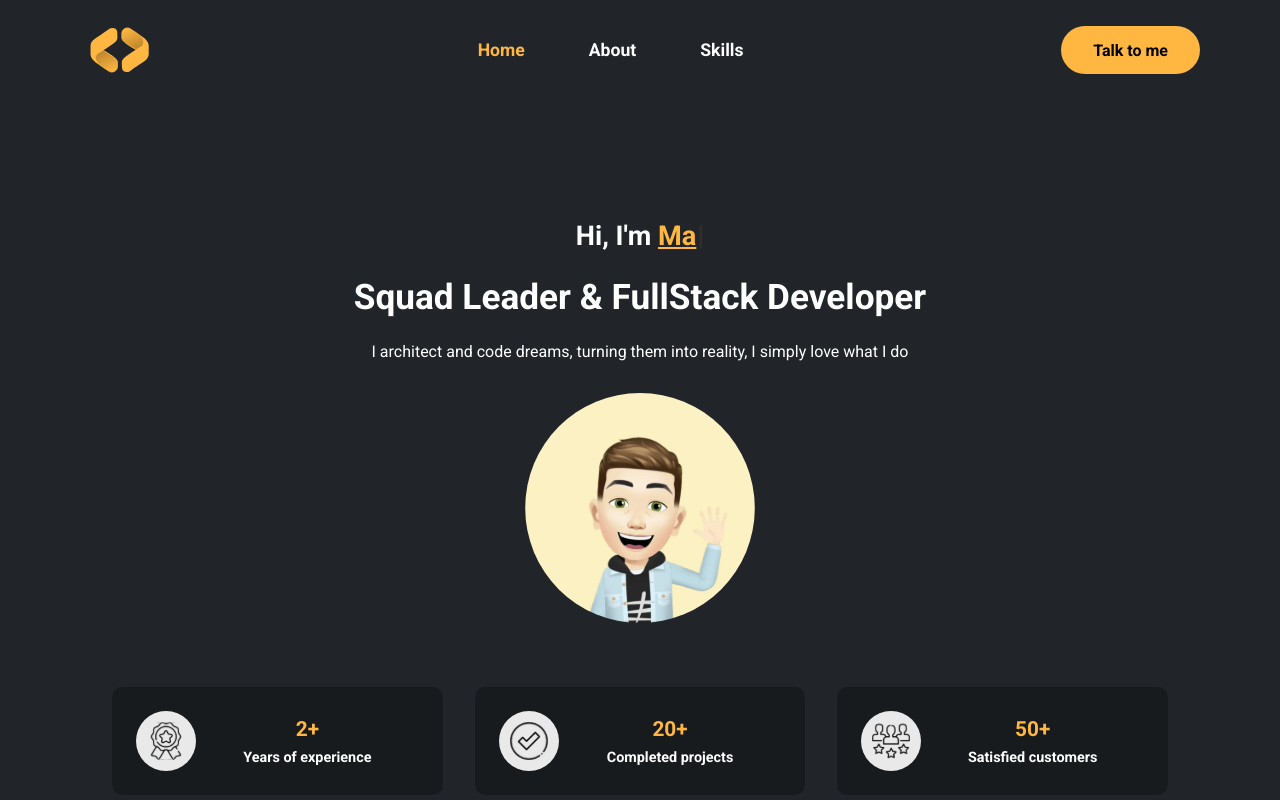
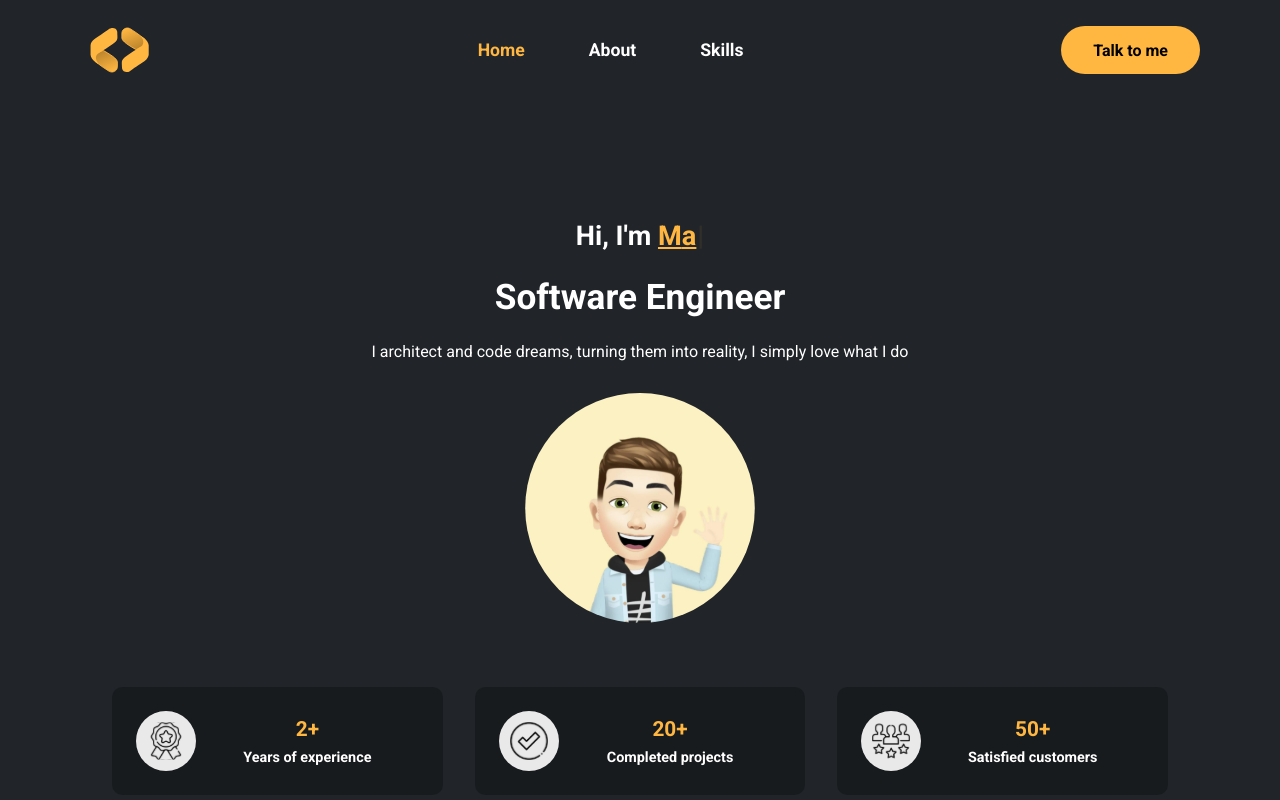
Before and after one commit to MatheusNadai/personal_portfolio, a Next.js app: page / in a window 1280 px wide. Shown: the top 800 px of the page. Built offline with nearby package versions, Linux system fonts and the light colour scheme.

Commit message:
feat(introduction): change responsibility

```diff
--- a/src/components/PageComponents/Introduction/index.tsx
+++ b/src/components/PageComponents/Introduction/index.tsx
@@ -25,7 +25,7 @@ export default function Introduction(): JSX.Element {
       <span>
         Hi, I'm <b id="typing">Matheus de Nadai</b>
       </span>
-      <p className="role">Squad Leader & FullStack Developer</p>
+      <p className="role">Software Engineer</p>
       <p className="description">
         I architect and code dreams, turning them into reality, I simply love
         what I do
```
